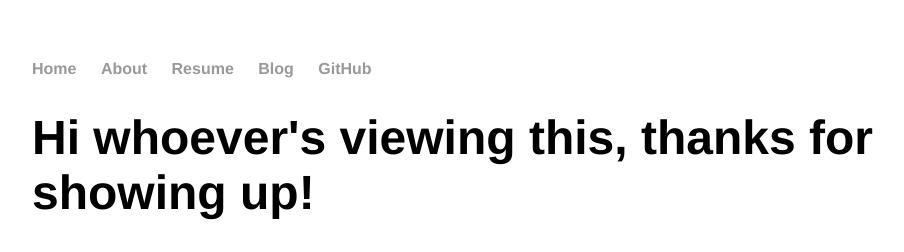
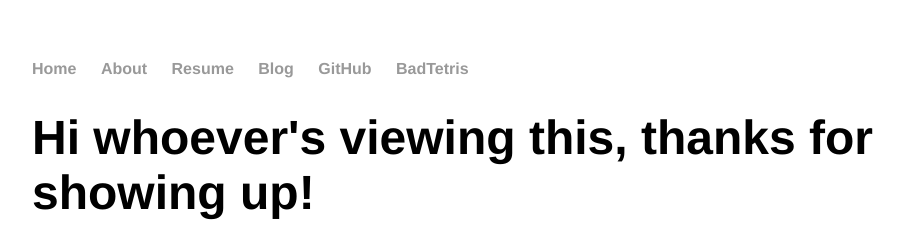
Before and after one commit to SirHawbly/sirhawbly.github.io, a Jekyll site: the page built from index.html, in a window 1280 px wide. Shown: the top 252 px of the page, without its empty margins (160-1064 px from the left). Built offline with Jekyll 4.4.1, drawn with Linux system fonts in a browser that asks for light colours.

Commit message:
Added a link to badtetris

```diff
--- a/_layouts/default.html
+++ b/_layouts/default.html
@@ -12,7 +12,8 @@
 	        	<li><a href="/about">About</a></li>
         		<li><a href="/resume">Resume</a></li>
         		<li><a href="/blog">Blog</a></li>
-				<li><a href="https://github.com/sirhawbly">GitHub</a></li>
+			<li><a href="https://github.com/sirhawbly">GitHub</a></li>
+			<li><a href="/tetris">BadTetris</a></li>
     		</ul>
 		</nav>
 		<div class="container">
```
